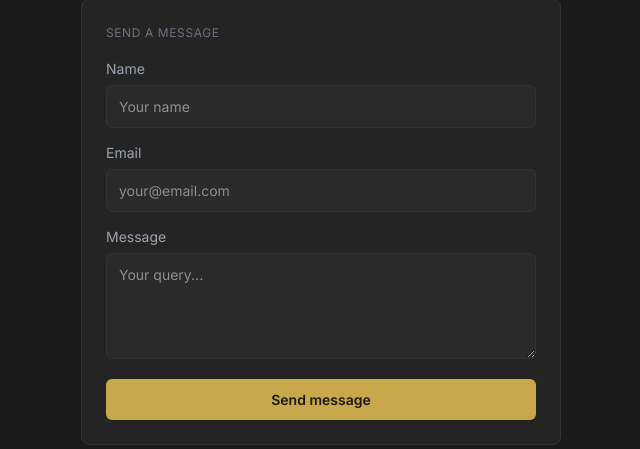
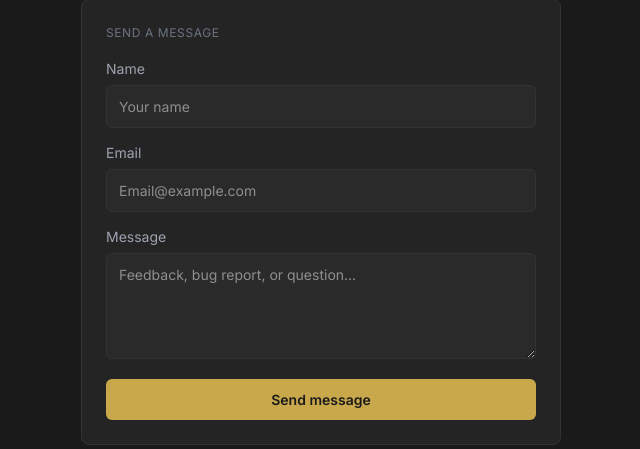
Before and after one commit to prismhub-dev/prism-hub, a Flask app: page /contact in a window 1280 px wide. Shown: the part 589-1038 px from the top of the page, without its empty margins (319-959 px from the left). Run offline with Flask 3, Linux system fonts and the light colour scheme; style sheets or scripts are compiled from the project's sources.

Commit message:
Changed contact form and made app.py dependent on flask env variable

```diff
--- a/app.py
+++ b/app.py
@@ -1088,4 +1088,4 @@ with app.app_context():
     db.create_all()
 
 if __name__ == '__main__':
-    app.run(debug=True)
+    app.run(debug=os.getenv('FLASK_ENV') == 'development')
--- a/templates/contact.html
+++ b/templates/contact.html
@@ -32,29 +32,27 @@
 
     <div class="card" style="text-align:left;margin-top:1.25rem">
         <p style="font-size:0.75rem;color:var(--text-muted);text-transform:uppercase;letter-spacing:0.05em;margin-bottom:1rem">Send a message</p>
-
-        {% if request.args.get('sent') %}
-        <div style="background:rgba(74,222,128,0.1);border:1px solid rgba(74,222,128,0.2);border-radius:0.5rem;padding:0.875rem 1rem;color:#4ade80;font-size:0.875rem;margin-bottom:1rem">
-            Message sent. I'll get back to you soon.
-        </div>
-        {% endif %}
-
         <form action="https://formspree.io/f/xlgkyeea" method="POST" style="display:flex;flex-direction:column;gap:0.875rem">
+            <input type="hidden" name="_next" value="https://prism-hub.onrender.com/contact?sent=true">
             <div class="form-group" style="margin-bottom:0">
                 <label class="form-label">Name</label>
                 <input type="text" name="name" class="form-input" placeholder="Your name" required>
             </div>
             <div class="form-group" style="margin-bottom:0">
                 <label class="form-label">Email</label>
-                <input type="email" name="email" class="form-input" placeholder="your@email.com" required>
+                <input type="email" name="email" class="form-input" placeholder="Email@example.com" required>
             </div>
             <div class="form-group" style="margin-bottom:0">
                 <label class="form-label">Message</label>
-                <textarea name="message" class="form-textarea" rows="4" placeholder="Your query..." required></textarea>
+                <textarea name="message" class="form-textarea" rows="4" placeholder="Feedback, bug report, or question..." required></textarea>
             </div>
-            <input type="hidden" name="_next" value="https://prism-hub.onrender.com/contact?sent=true">
             <button type="submit" class="btn-primary">Send message</button>
         </form>
+        {% if request.args.get('sent') %}
+        <div style="margin-top:1rem;background:rgba(74,222,128,0.1);border:1px solid rgba(74,222,128,0.2);border-radius:0.5rem;padding:0.875rem 1rem;color:#4ade80;font-size:0.875rem">
+            Message sent. I'll get back to you soon.
+        </div>
+        {% endif %}
     </div>
 </div>
 
```
